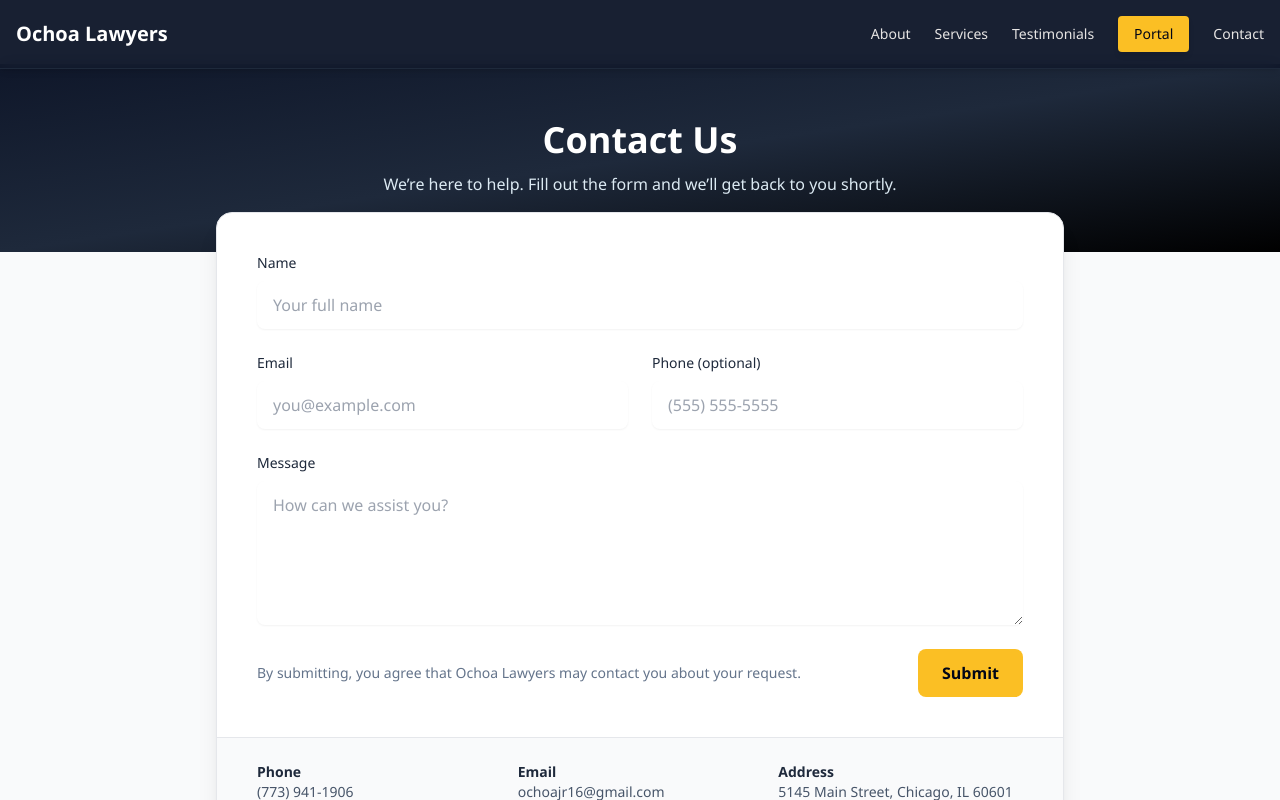
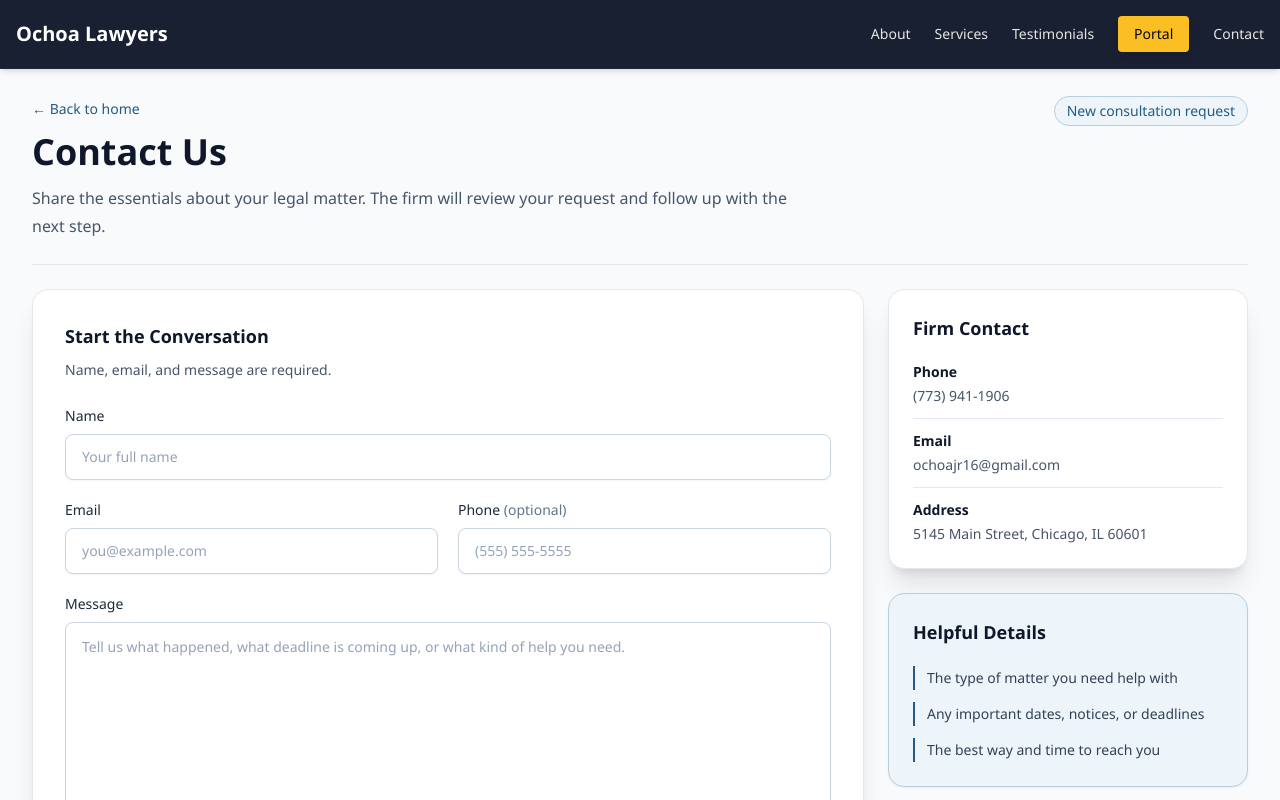
Before and after one commit to luluochoa7/ochoalaw, a Next.js app in the folder frontend/: page /contact-us in a window 1280 px wide. Shown: the top 800 px of the page. Built offline with nearby package versions, Linux system fonts and the light colour scheme; no server answers.

Commit message:
Refresh contact form to match matter workspace styling

```diff
--- a/frontend/src/app/contact-us/page.js
+++ b/frontend/src/app/contact-us/page.js
@@ -45,24 +45,42 @@ export default function ContactUs() {
   }
 
   return (
-    <div className="min-h-screen flex flex-col bg-gray-50" id="top">
-      {/* Header band — classic vibe */}
-      <section className="mt-16 bg-gradient-to-br from-slate-900 via-slate-800 to-black">
-        <div className="mx-auto max-w-7xl px-4 sm:px-6 py-14 text-center">
-          <h1 className="text-4xl font-bold text-white">Contact Us</h1>
-          <p className="mt-3 text-[#DCEAF3]">
-            We’re here to help. Fill out the form and we’ll get back to you shortly.
+    <div className="min-h-screen bg-slate-50 text-slate-950" id="top">
+      <main className="mx-auto max-w-7xl px-4 pb-16 pt-24 sm:px-6 lg:px-8">
+        <div className="flex flex-wrap items-start justify-between gap-4 border-b border-slate-200 pb-6">
+          <div className="max-w-3xl">
+            <Link
+              href="/"
+              className="text-sm font-medium text-[#245B83] hover:text-[#183F5F] hover:underline"
+            >
+              &larr; Back to home
+            </Link>
+            <h1 className="mt-3 text-3xl font-semibold leading-tight text-slate-900 sm:text-4xl">
+              Contact Us
+            </h1>
+            <p className="mt-3 text-base leading-7 text-slate-600">
+              Share the essentials about your legal matter. The firm will review your request
+              and follow up with the next step.
             </p>
           </div>
-      </section>
 
-      {/* Form card */}
-      <main className="flex-1">
-        <div className="mx-auto max-w-4xl px-4 sm:px-6 -mt-10 pb-16">
-          <div className="rounded-2xl bg-white shadow-xl border">
-            <div className="p-6 sm:p-10">
-              <form onSubmit={handleSubmit} className="space-y-6">
-                {/* keep names/ids exact so backend keeps working */}
+          <span className="rounded-full border border-[#B9CEDD] bg-[#EEF5FA] px-3 py-1 text-sm font-medium text-[#245B83]">
+            New consultation request
+          </span>
+        </div>
+
+        <div className="mt-6 grid gap-6 lg:grid-cols-[minmax(0,1fr)_360px]">
+          <section className="rounded-2xl border bg-white p-6 shadow-xl sm:p-8">
+            <div>
+              <h2 className="text-lg font-semibold text-slate-900">
+                Start the Conversation
+              </h2>
+              <p className="mt-2 text-sm leading-6 text-slate-600">
+                Name, email, and message are required.
+              </p>
+            </div>
+
+            <form onSubmit={handleSubmit} className="mt-6 space-y-5">
               <div>
                 <label htmlFor="name" className="block text-sm font-medium text-slate-800">
                   Name
@@ -73,12 +91,12 @@ export default function ContactUs() {
                   name="name"
                   required
                   autoComplete="name"
-                    className="mt-2 block w-full rounded-lg border-slate-300 bg-white px-4 py-3 shadow-sm focus:border-[#245B83] focus:ring-[#245B83]"
+                  className="mt-2 block w-full rounded-lg border border-slate-300 bg-white px-4 py-3 text-sm text-slate-900 shadow-sm placeholder:text-slate-400 focus:border-[#245B83] focus:ring-[#245B83]"
                   placeholder="Your full name"
                 />
               </div>
 
-                <div className="grid gap-6 sm:grid-cols-2">
+              <div className="grid gap-5 sm:grid-cols-2">
                 <div>
                   <label htmlFor="email" className="block text-sm font-medium text-slate-800">
                     Email
@@ -89,21 +107,21 @@ export default function ContactUs() {
                     name="email"
                     required
                     autoComplete="email"
-                      className="mt-2 block w-full rounded-lg border-slate-300 bg-white px-4 py-3 shadow-sm focus:border-[#245B83] focus:ring-[#245B83]"
+                    className="mt-2 block w-full rounded-lg border border-slate-300 bg-white px-4 py-3 text-sm text-slate-900 shadow-sm placeholder:text-slate-400 focus:border-[#245B83] focus:ring-[#245B83]"
                     placeholder="you@example.com"
                   />
                 </div>
 
                 <div>
                   <label htmlFor="phone" className="block text-sm font-medium text-slate-800">
-                      Phone (optional)
+                    Phone <span className="font-normal text-slate-500">(optional)</span>
                   </label>
                   <input
                     type="tel"
                     id="phone"
                     name="phone"
                     autoComplete="tel"
-                      className="mt-2 block w-full rounded-lg border-slate-300 bg-white px-4 py-3 shadow-sm focus:border-[#245B83] focus:ring-[#245B83]"
+                    className="mt-2 block w-full rounded-lg border border-slate-300 bg-white px-4 py-3 text-sm text-slate-900 shadow-sm placeholder:text-slate-400 focus:border-[#245B83] focus:ring-[#245B83]"
                     placeholder="(555) 555-5555"
                   />
                 </div>
@@ -117,13 +135,12 @@ export default function ContactUs() {
                   id="message"
                   name="message"
                   required
-                    rows={5}
-                    className="mt-2 block w-full rounded-lg border-slate-300 bg-white px-4 py-3 shadow-sm focus:border-[#245B83] focus:ring-[#245B83]"
-                    placeholder="How can we assist you?"
+                  rows={7}
+                  className="mt-2 block min-h-[180px] w-full resize-y rounded-lg border border-slate-300 bg-white px-4 py-3 text-sm leading-6 text-slate-900 shadow-sm placeholder:text-slate-400 focus:border-[#245B83] focus:ring-[#245B83]"
+                  placeholder="Tell us what happened, what deadline is coming up, or what kind of help you need."
                 />
               </div>
 
-                {/* Honeypot (ignored by backend, reduces spam) */}
               <input
                 type="text"
                 name="_gotcha"
@@ -133,58 +150,71 @@ export default function ContactUs() {
               />
 
               {submitError ? (
-                  <p className="text-sm text-red-600" role="alert">
+                <div
+                  className="rounded-xl border border-red-200 bg-red-50 px-4 py-3 text-sm text-red-700"
+                  role="alert"
+                >
                   {submitError}
-                  </p>
+                </div>
               ) : null}
 
-                <div className="flex flex-col sm:flex-row sm:items-center justify-between gap-4">
-                  <p className="text-sm text-slate-500">
+              <div className="flex flex-col gap-4 border-t border-slate-200 pt-5 sm:flex-row sm:items-center sm:justify-between">
+                <p className="max-w-xl text-sm leading-6 text-slate-500">
                   By submitting, you agree that Ochoa Lawyers may contact you about your request.
                 </p>
                 <button
                   type="submit"
                   disabled={isSubmitting}
-                    className="inline-flex items-center rounded-lg bg-amber-400 px-6 py-3 font-semibold text-slate-950 hover:bg-amber-300 disabled:opacity-60 disabled:cursor-not-allowed"
+                  className="inline-flex min-h-11 items-center justify-center rounded-lg bg-[#245B83] px-5 py-3 text-sm font-medium text-white hover:bg-[#183F5F] disabled:cursor-not-allowed disabled:opacity-60"
                 >
                   {isSubmitting ? "Submitting..." : "Submit"}
                 </button>
               </div>
             </form>
+          </section>
+
+          <aside className="space-y-6">
+            <section className="rounded-2xl border bg-white p-6 shadow-xl">
+              <h2 className="text-lg font-semibold text-slate-900">Firm Contact</h2>
+              <div className="mt-5 divide-y divide-slate-200 text-sm">
+                <div className="py-3 first:pt-0">
+                  <p className="font-semibold text-slate-900">Phone</p>
+                  <p className="mt-1 text-slate-600">(773) 941-1906</p>
                 </div>
-
-            {/* Contact info strip */}
-            <div className="bg-gray-50 border-t">
-              <div className="px-6 sm:px-10 py-6 grid gap-4 sm:grid-cols-3 text-sm">
-                <div>
-                  <div className="font-semibold text-slate-800">Phone</div>
-                  <div className="text-slate-600">(773) 941-1906</div>
+                <div className="py-3">
+                  <p className="font-semibold text-slate-900">Email</p>
+                  <p className="mt-1 break-words text-slate-600">ochoajr16@gmail.com</p>
                 </div>
-                <div>
-                  <div className="font-semibold text-slate-800">Email</div>
-                  <div className="text-slate-600">ochoajr16@gmail.com</div>
-                </div>
-                <div>
-                  <div className="font-semibold text-slate-800">Address</div>
-                  <div className="text-slate-600">5145 Main Street, Chicago, IL 60601</div>
+                <div className="py-3 last:pb-0">
+                  <p className="font-semibold text-slate-900">Address</p>
+                  <p className="mt-1 text-slate-600">5145 Main Street, Chicago, IL 60601</p>
                 </div>
               </div>
-            </div>
-          </div>
+            </section>
 
-          {/* Bottom link */}
-          <div className="mt-8 flex items-center justify-center">
-            <Link href="/" className="text-slate-700 hover:text-slate-900 underline underline-offset-4">
-              ← Back to Home
-            </Link>
-          </div>
+            <section className="rounded-2xl border border-[#B9CEDD] bg-[#EEF5FA] p-6 shadow-sm">
+              <h2 className="text-lg font-semibold text-slate-900">Helpful Details</h2>
+              <ul className="mt-5 space-y-3 text-sm leading-6 text-slate-700">
+                <li className="border-l-2 border-[#245B83] pl-3">
+                  The type of matter you need help with
+                </li>
+                <li className="border-l-2 border-[#245B83] pl-3">
+                  Any important dates, notices, or deadlines
+                </li>
+                <li className="border-l-2 border-[#245B83] pl-3">
+                  The best way and time to reach you
+                </li>
+              </ul>
+            </section>
+          </aside>
         </div>
       </main>
 
-      {/* Footer */}
       <footer className="bg-slate-900 text-slate-300">
-        <div className="mx-auto max-w-7xl px-4 sm:px-6 py-8 text-center">
-          <p className="text-sm">© {new Date().getFullYear()} Ochoa Lawyers. All rights reserved.</p>
+        <div className="mx-auto max-w-7xl px-4 py-8 text-center sm:px-6">
+          <p className="text-sm">
+            &copy; {new Date().getFullYear()} Ochoa Lawyers. All rights reserved.
+          </p>
         </div>
       </footer>
     </div>
```
Lines whose indentation alone changed are shown as unchanged.
